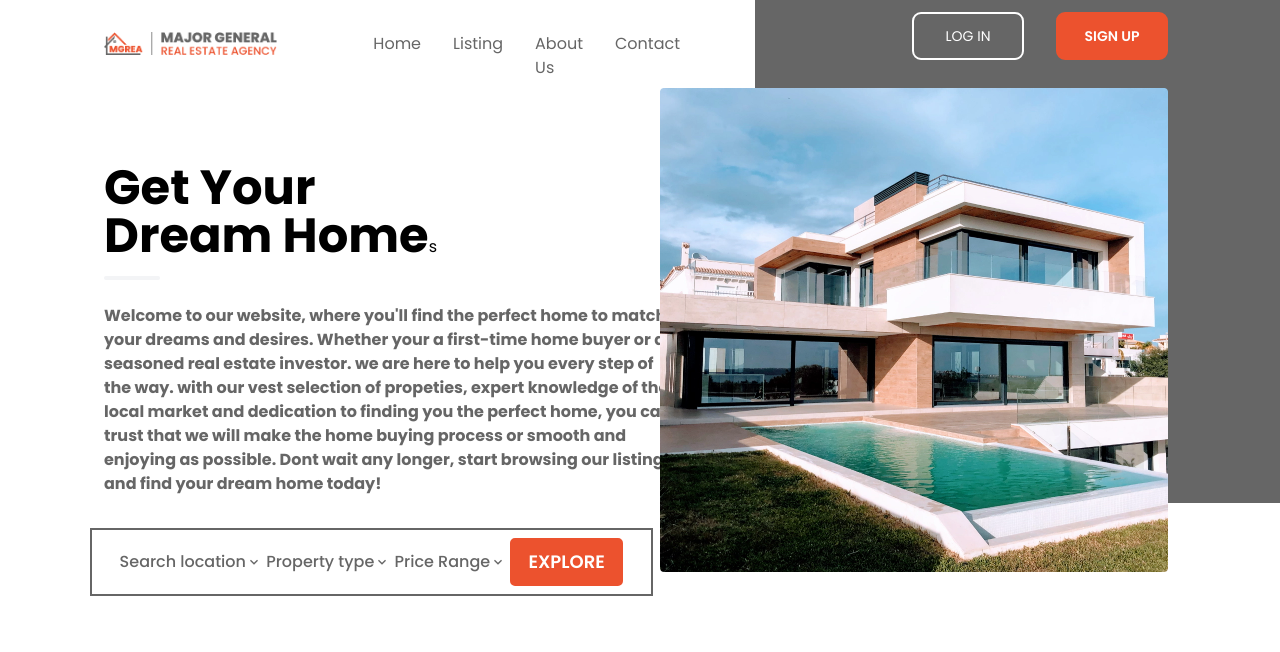
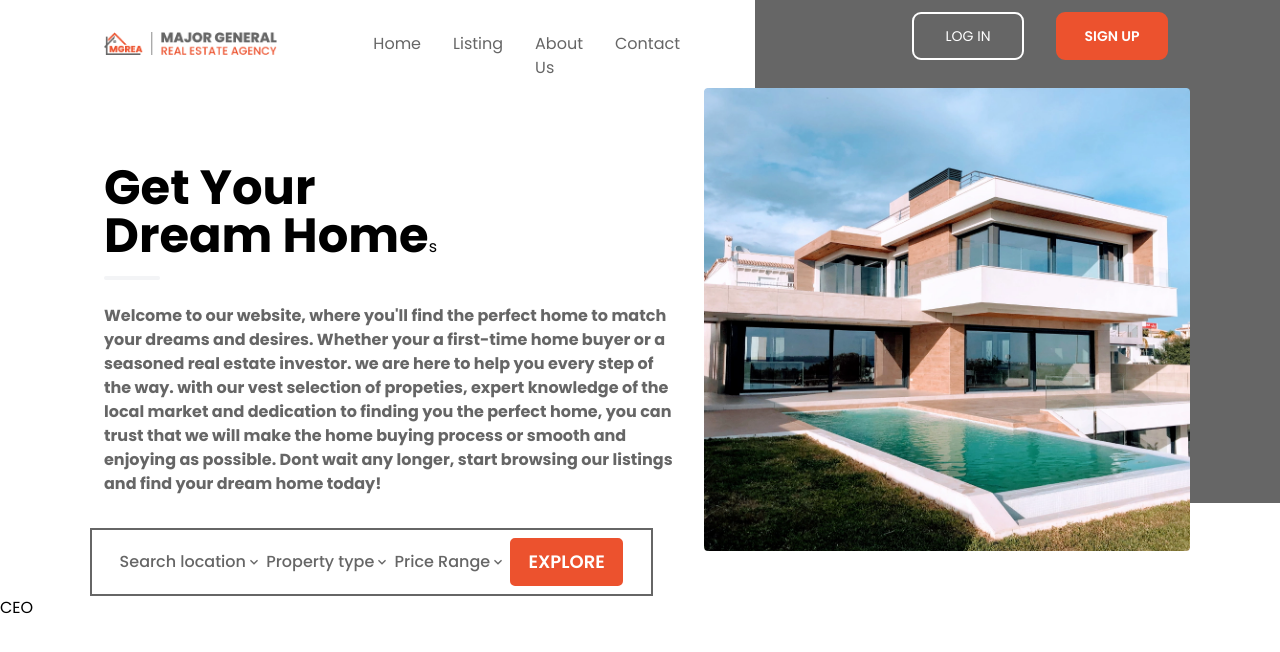
Before and after one commit to jennifer-pecky/estate-website, a React (Create React App) app: page / in a window 1280 px wide. Shown: the top 652 px of the page. Built offline with nearby package versions, Linux system fonts and the light colour scheme.

Commit message:
arranged images

```diff
--- a/package.json
+++ b/package.json
@@ -9,6 +9,7 @@
     "react": "^18.2.0",
     "react-dom": "^18.2.0",
     "react-icons": "^4.7.1",
+    "react-responsive-carousel": "^3.2.23",
     "react-scripts": "5.0.1",
     "web-vitals": "^2.1.4"
   },
--- a/src/components/Ui/Hero-section/Hero.js
+++ b/src/components/Ui/Hero-section/Hero.js
@@ -1,6 +1,9 @@
 import React from 'react'
 import { MdOutlineKeyboardArrowDown } from 'react-icons/md'
 import img from "../../../Asset/images/Rectangle 2.png"
+import { Carousel } from 'react-responsive-carousel'
+import "react-responsive-carousel/lib/styles/carousel.min.css"
+import CEO from '../second-hero/CEO'
 
 const Hero = () => {
     return (
@@ -21,9 +24,21 @@ const Hero = () => {
                 </div>
             </div>
 
-            <div className='absolute top-[5.5rem] right-28'>
-                <img src={img} alt="" />
+
+            <div className='absolute top-[5.5rem] right-[7%] w-[38%]'>
+                <div>
+                    <img src={img} alt="" />
+                </div>
+                {/* <div>
+                    <img src={img} alt="" />
+                </div>
+                <div>
+                    <img src={img} alt="" />
+                </div> */}
             </div>
+
+            <CEO />
+
         </section >
 
     )
--- /dev/null
+++ b/src/components/Ui/second-hero/CEO.js
@@ -0,0 +1,9 @@
+import React from 'react'
+
+const CEO = () => {
+    return (
+        <div>CEO</div>
+    )
+}
+
+export default CEO
```
Also changed, not shown: 1 other file (tests, documents, lock files or other folders).
